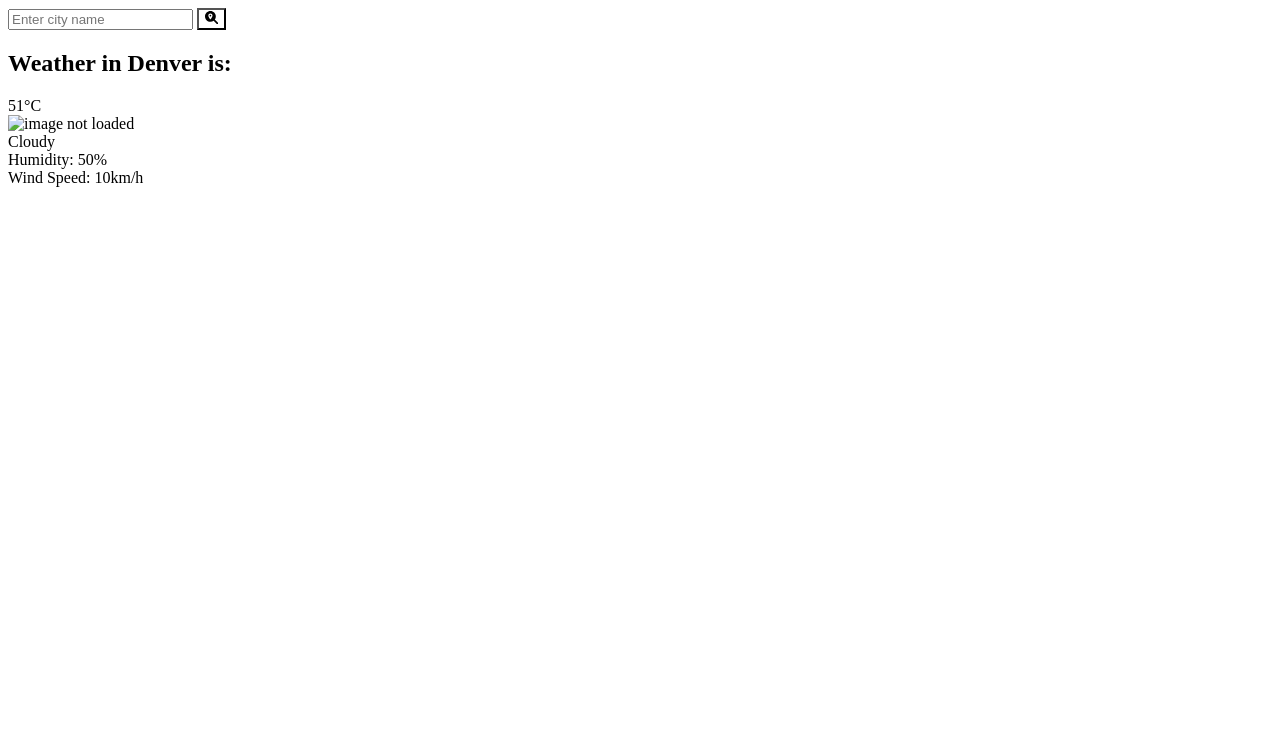
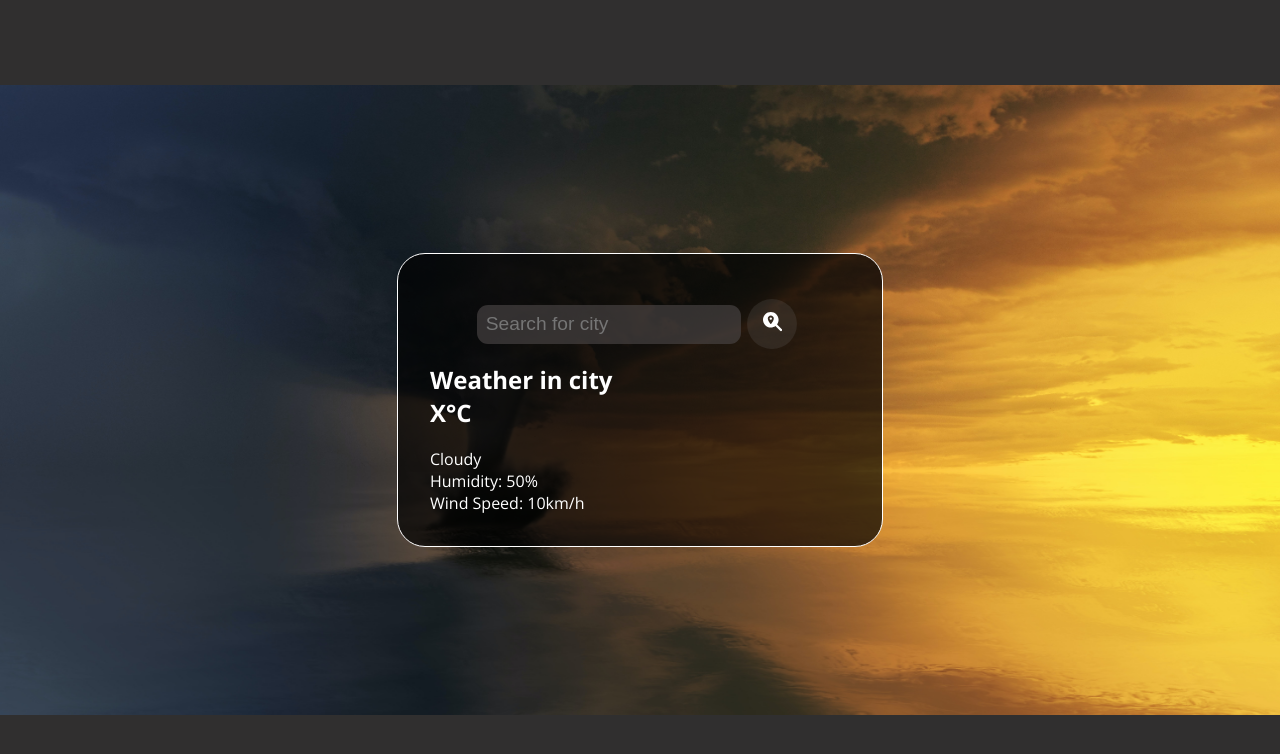
Before and after one commit to Prs0307/weather-App, a website: page index.html in a window 1280 px wide. Drawn offline with nearby package versions, Linux system fonts and the light colour scheme.

```diff
--- a/index.html
+++ b/index.html
@@ -10,7 +10,76 @@
 <link rel="preconnect" href="https://fonts.gstatic.com" crossorigin>
 <link href="https://fonts.googleapis.com/css2?family=Merriweather:ital,wght@0,300;0,400;0,700;1,300;1,400;1,700;1,900&family=Montserrat:ital,wght@0,300;0,400;0,500;0,600;1,300&family=Open+Sans:ital,wght@0,300;0,400;0,700;1,300;1,600;1,700&family=Sacramento&display=swap" rel="stylesheet">
   <title>Weather App</title>
+<style>
+  *{
+    margin: 0;
+    padding: 0;
+}
 
+body {
+    font-family: 'Open Sans', sans-serif;
+    display: flex;
+    justify-content: center;
+    align-items: center;
+    height: 100vh;
+    margin: 0;
+    background: #302f2f;
+    /* set width to 300px of background image and no repeat */
+    position: relative;
+    background-image: url(./images/pexels-johannes-plenio-1119974.jpg);
+
+    /* background-image: url(./images/pexels-johannes-plenio-1119974.jpg); */
+    background-size:1300px 630px;
+    background-position: center;
+    background-repeat: no-repeat;
+    }
+.card{
+    background-color: #000000b0 !important;
+    color: #fff !important;
+    padding: 2em;
+    border: 1px solid white;
+    border-radius: 28px;
+    width: 100%;
+    max-width: 420px;
+    margin: 1em;
+}
+.search {
+    display: flex;
+    justify-content: center;
+    align-items: center;
+    margin: 0.5em;
+
+}
+button{
+    border: none;
+    margin: 0.3em;
+    /* padding: 0.1em; */
+     background:#7c7c7c2b;
+    color: #fff;
+    height: 2.6em;
+    width: 2.6em;
+    border-radius: 50%;
+    font-size: 1.2em;
+    cursor: pointer;
+    transition: 0.22s ease-in-out;
+}
+button:hover{
+
+    background: #595757;
+}
+input.citySearched{
+   border: none;
+    outline: none;
+    border-radius: 11px;
+    padding: 0.45em;
+    color: #fff;
+    /* greyish */
+    background:#494444a9;
+    width: calc(100%-100px);
+    font-size: 120%;
+
+}
+</style>
 </head>
 <body>
   <div class="card">
@@ -18,18 +87,23 @@
 
 
     <div class="search">
-      <input type="text" name="cityName" id="city" placeholder="Enter city name">
-      <button type="submit" style="background: none ">
-        <svg xmlns="http://www.w3.org/2000/svg" height="1em" viewBox="0 0 512 512"><!--! Font Awesome Free 6.4.0 by @fontawesome - https://fontawesome.com License - https://fontawesome.com/license (Commercial License) Copyright 2023 Fonticons, Inc. --><path d="M416 208c0 45.9-14.9 88.3-40 122.7L502.6 457.4c12.5 12.5 12.5 32.8 0 45.3s-32.8 12.5-45.3 0L330.7 376c-34.4 25.2-76.8 40-122.7 40C93.1 416 0 322.9 0 208S93.1 0 208 0S416 93.1 416 208zM288 176c0-44.2-35.8-80-80-80s-80 35.8-80 80c0 48.8 46.5 111.6 68.6 138.6c6 7.3 16.8 7.3 22.7 0c22.1-27 68.6-89.8 68.6-138.6zm-112 0a32 32 0 1 1 64 0 32 32 0 1 1 -64 0z"/></svg>
+      <input type="text" name="cityName" class="citySearched" placeholder="Search for city">
+      <button type="submit">
+        <svg xmlns="http://www.w3.org/2000/svg" height="1em" viewBox="0 0 512 512">! Font Awesome Free 6.4.0 by @fontawesome - https://fontawesome.com License - https://fontawesome.com/license (Commercial License) Copyright 2023 Fonticons, Inc.<style>svg{fill:#ffffff}</style><path d="M416 208c0 45.9-14.9 88.3-40 122.7L502.6 457.4c12.5 12.5 12.5 32.8 0 45.3s-32.8 12.5-45.3 0L330.7 376c-34.4 25.2-76.8 40-122.7 40C93.1 416 0 322.9 0 208S93.1 0 208 0S416 93.1 416 208zM288 176c0-44.2-35.8-80-80-80s-80 35.8-80 80c0 48.8 46.5 111.6 68.6 138.6c6 7.3 16.8 7.3 22.7 0c22.1-27 68.6-89.8 68.6-138.6zm-112 0a32 32 0 1 1 64 0 32 32 0 1 1 -64 0z"/></svg>
+        <!-- <svg xmlns="http://www.w3.org/2000/svg" height="1em" viewBox="0 0 512 512">! Font Awesome Free 6.4.0 by @fontawesome - https://fontawesome.com License - https://fontawesome.com/license (Commercial License) Copyright 2023 Fonticons, Inc.<style>svg{fill:#060709}</style><path d="M416 208c0 45.9-14.9 88.3-40 122.7L502.6 457.4c12.5 12.5 12.5 32.8 0 45.3s-32.8 12.5-45.3 0L330.7 376c-34.4 25.2-76.8 40-122.7 40C93.1 416 0 322.9 0 208S93.1 0 208 0S416 93.1 416 208zM288 176c0-44.2-35.8-80-80-80s-80 35.8-80 80c0 48.8 46.5 111.6 68.6 138.6c6 7.3 16.8 7.3 22.7 0c22.1-27 68.6-89.8 68.6-138.6zm-112 0a32 32 0 1 1 64 0 32 32 0 1 1 -64 0z"/></svg> -->
       </button>
 
     </div>
     <div class="weather-at">
       <h2 class="city">
-        Weather in Denver is:
-      </h2>
-      <div class="temp">51&deg;C</div>
-      <img src="" alt="image not loaded" class="icon">
+        Weather in city
+
+      <div class="temp">X&deg;C</div>
+    </h2>
+    </div>
+    <div class="gap" style="padding: 0.6em;">
+      <i class="fa-regular fa-clouds"></i>
+    </div>
       <div class="description">
         Cloudy
       </div>
```
